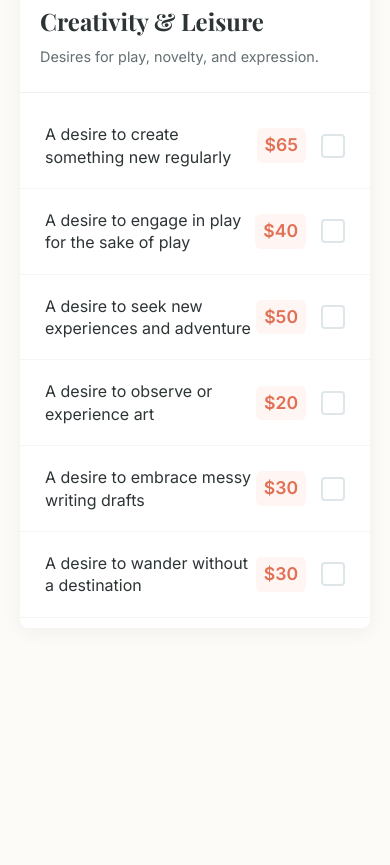
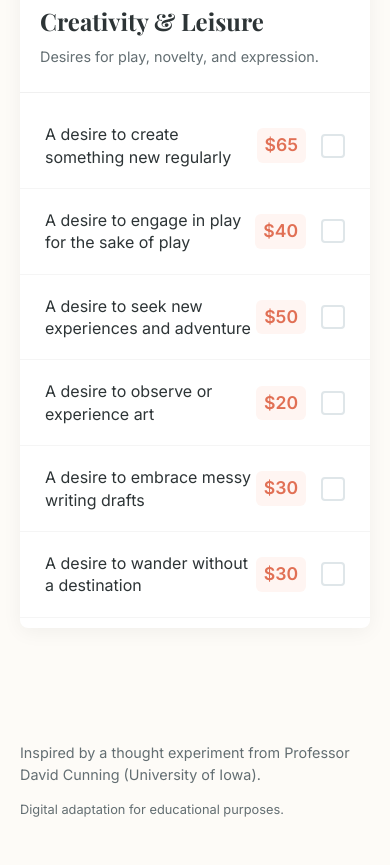
Before and after one commit to desiresupermarket/desiresupermarket.github.io, a plain HTML site: page index.html in a window 390 px wide. Shown: the part 5724-6589 px from the top of the page. Before the commit the page ends 6462 px from the top, so only its background shows below. Drawn offline with nearby package versions, Linux system fonts and the light colour scheme; a web font is replaced by a local one.

Commit message:
Implement footer credits in index.html
Added footer credits section with attribution and styling.

```diff
--- a/index.html
+++ b/index.html
@@ -198,6 +198,28 @@ h1 {
     border-radius: 6px;
 }
 
+/* --- FOOTER CREDITS --- */
+.site-footer {
+    text-align: left;
+    padding: 30px 20px;
+    color: var(--text-muted);
+    font-size: 0.9rem;
+    margin-top: 50px;
+}
+
+.credit-link {
+    color: var(--primary-color);
+    text-decoration: none;
+    border-bottom: 1px dotted #ccc;
+    transition: all 0.2s ease;
+}
+
+.credit-link:hover {
+    color: var(--accent-color);
+    border-bottom-color: var(--accent-color);
+}
+
+
 /* Custom Checkbox Styling */
 .checkbox-mock {
     width: 20px;
@@ -222,6 +244,7 @@ h1 {
     font-size: 12px;
     font-weight: bold;
 }
+
 
 
 /* --- CHECKOUT / FOOTER --- */
@@ -281,7 +304,11 @@ background: rgba(45, 52, 54, 0.9); z-index: 200; justify-content: center; align-
 
     h1 { font-size: 2rem; }
     .subtitle { font-size: 1rem; }
+
+    /* Add padding to body so footer isn't hidden behind checkout bar */
+    body { padding-bottom: 80px; }
 }
+
 
 </style>
 </head>
@@ -319,6 +346,16 @@ background: rgba(45, 52, 54, 0.9); z-index: 200; justify-content: center; align-
 <!-- Aisles will be injected here by JS -->
 </div>
 
+
+<!-- Footer Credits -->
+<footer class="site-footer">
+    <p>
+        Inspired by a thought experiment from Professor David Cunning (University of Iowa).
+    </p>
+    <p style="font-size: 0.8rem; margin-top: 10px;">
+        Digital adaptation for educational purposes.
+    </p>
+</footer>
 
 
 <div id="checkout-bar">
```
